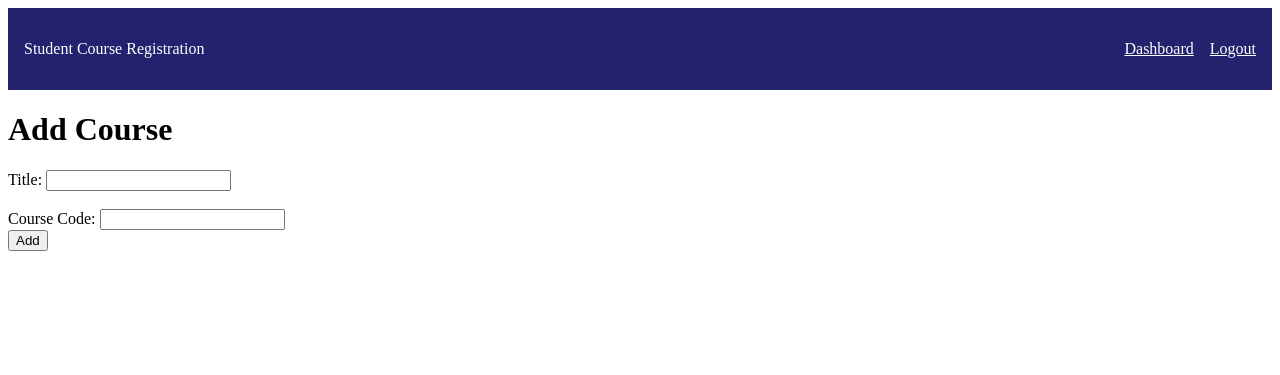
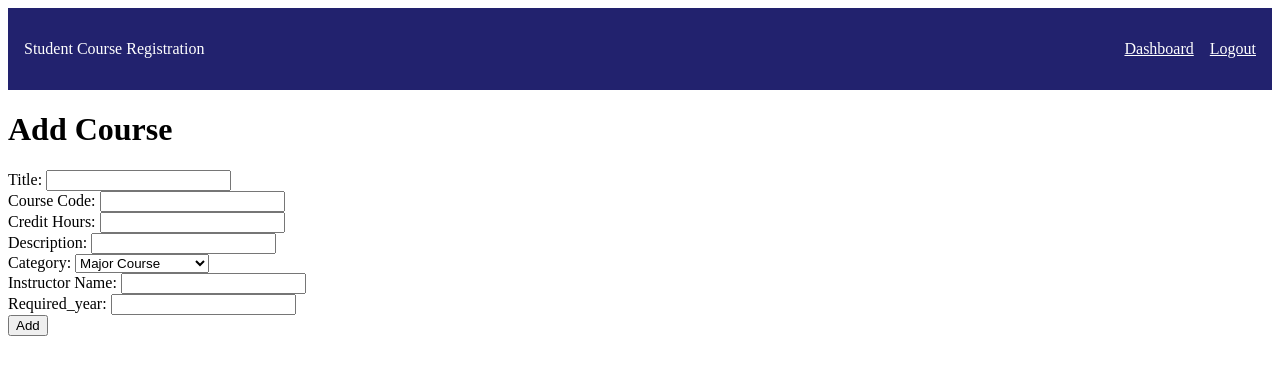
Before and after one commit to siraw21/Student-Course-Registration, a Flask app: page /new_course in a window 1280 px wide. Shown: the top 375 px of the page. Run offline with Flask 3, Linux system fonts and the light colour scheme; the visitor is signed in with stand-in values (Sample User, id 1); parts of the project's set-up code (start-up, migrations or seed data) failed here and were passed over.

Commit message:
Update course data and convert into flask-wtf form

```diff
--- a/controllers/course_controller.py
+++ b/controllers/course_controller.py
@@ -1,16 +1,26 @@
 from flask import Blueprint, render_template, request, redirect, url_for, session
 from services.course_service import add_course, list_all_courses
+from forms.course_forms import CourseDetailForm
 
 course_bp = Blueprint('courses', __name__)
 
 @course_bp.route("/new_course", methods=['GET','POST'])
 def create_course():
    if session['role'] == 'admin':
-         if request.method == 'POST':
-            title = request.form.get('title')
-            code = request.form.get('code')
+         # if request.method == 'POST':
+         #    title = request.form.get('title')
+         #    code = request.form.get('code')
+         form = CourseDetailForm()
+         if form.validate_on_submit():
+            title = form.title.data
+            code = form.code.data
+            credit_hours = form.credit_hours.data
+            description = form.description.data
+            category = form.category.data
+            instructor_name = form.instructor_name.data
+            required_year = form.required_year.data
 
-            course = add_course(title, code)
+            course = add_course(title, code, credit_hours, description, category, instructor_name, required_year)
             # Course logic
 
             if course:
@@ -18,7 +28,7 @@ def create_course():
             else:
                return "sth is wrong"
          else:
-            return render_template('create_course.html')
+            return render_template('create_course.html', form = form)
    else:
       return redirect(url_for('auth.logout'))
 
--- a/forms/auth_forms.py
+++ b/forms/auth_forms.py
@@ -12,7 +12,7 @@ class RegisterForm(FlaskForm):
           ("3", "Third Year"),
           ("4", "Fourth Year"),
           ("5", "Fifth Year"),
-     ])
+     ], validators=[DataRequired()])
      password = PasswordField("Password", validators=[DataRequired(), Length(min=6, max=12)])
      confirm = PasswordField("Confirm Password", validators=[DataRequired(), EqualTo('password', message ='Passwords must match')])
      submit = SubmitField('Register')
--- a/forms/course_forms.py
+++ b/forms/course_forms.py
@@ -0,0 +1,17 @@
+from flask_wtf import FlaskForm
+from wtforms import StringField, SelectField, SubmitField, IntegerField
+from wtforms.validators import DataRequired
+
+class CourseDetailForm(FlaskForm):
+    title = StringField("Title:", validators=[DataRequired()])
+    code = StringField("Course Code:", validators=[DataRequired()])
+    credit_hours = IntegerField("Credit Hours:", validators=[DataRequired()])
+    description = StringField("Description:", validators=[DataRequired()])
+    category = SelectField("Category:", choices= [
+        ('Major Course', 'Major Course'),
+        ('Supporting Course', 'Supporting Course'),
+        ('Common Course', 'Common Course'),
+    ], validators=[DataRequired()])
+    instructor_name = StringField('Instructor Name:', validators=[DataRequired()])
+    required_year = IntegerField("Required_year:", validators=[DataRequired()])
+    submit = SubmitField('Add')
--- a/services/course_service.py
+++ b/services/course_service.py
@@ -1,9 +1,9 @@
 from models.course import Course
 from extensions import db
 
-def add_course(title, code):
+def add_course(title, code, credit_hours, description, category, instructor_name, required_year):
   if title and code :
-      course = Course(title = title, code = code)
+      course = Course(title = title, code = code, credit_hours = credit_hours, description = description, category = category, instructor_name = instructor_name, required_year = required_year)
 
       db.session.add(course)
       db.session.commit()
--- a/templates/create_course.html
+++ b/templates/create_course.html
@@ -2,7 +2,7 @@
 endblock %} {% block content %}
 <h1>Add Course</h1>
 <form action="{{url_for('courses.create_course')}}" method="POST">
-  <div>
+  <!-- <div>
     <label for="course_title">Title:</label>
     <input type="text" name="title" id="course_title" required /><br /><br />
   </div>
@@ -10,6 +10,14 @@ endblock %} {% block content %}
     <label for="course_code">Course Code:</label>
     <input type="text" name="code" id="course_code" required />
   </div>
-  <button>Add</button>
+  <button>Add</button> -->
+  {{ form.hidden_tag()}} {{ form.title.label }} {{ form.title }} <br />
+  {{ form.code.label }} {{ form.code }} <br />
+  {{ form.credit_hours.label }} {{ form.credit_hours }} <br />
+  {{ form.description.label }} {{ form.description }} <br />
+  {{ form.category.label }} {{ form.category }} <br />
+  {{ form.instructor_name.label }} {{ form.instructor_name }} <br />
+  {{ form.required_year.label }} {{ form.required_year }} <br />
+  {{ form.submit() }}
 </form>
 {% endblock %}
```
Also changed, not shown: migrations/versions/9e9bfbe85750_update_course_table_detail.py (added, +50 -0 lines), models/course.py (+6 -1 lines).
